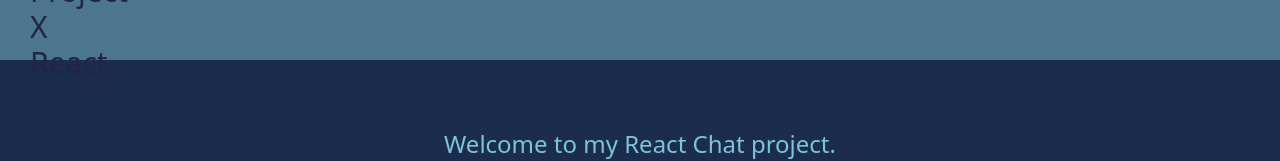
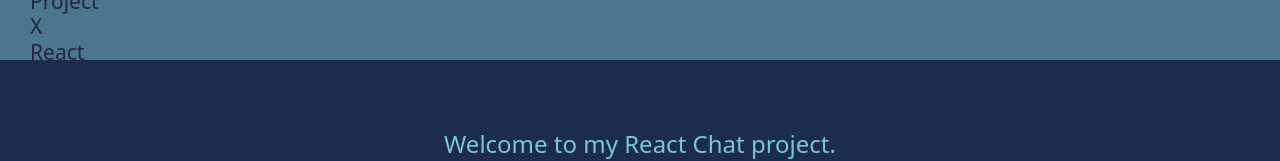
Before and after one commit to Stoplossking1/CHATBOT, a React (Create React App) app in the folder chatbot/: page / in a window 1280 px wide. Shown: the top 161 px of the page. Built offline with nearby package versions, Linux system fonts and the light colour scheme; no server answers.

Commit message:
pour jordan

```diff
--- a/chatbot/src/components/NavBar.js
+++ b/chatbot/src/components/NavBar.js
@@ -27,7 +27,7 @@ const NavBar = () => {
 
 
     <Link to="/" className="custom-link">
-  <h1>Project X React</h1>
+      <h3>Project X React</h3>
     </Link>
 
       {user ? (
```
Also changed, not shown: 1 other file (tests, documents, lock files or other folders).
